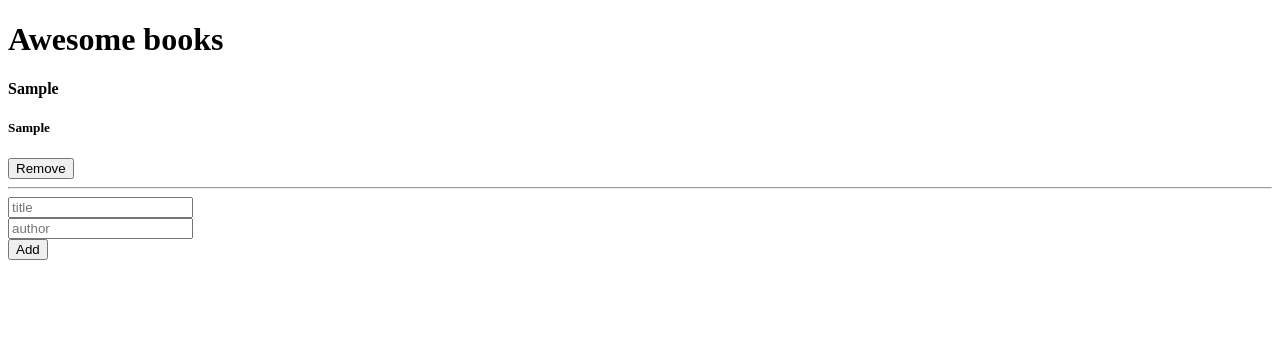
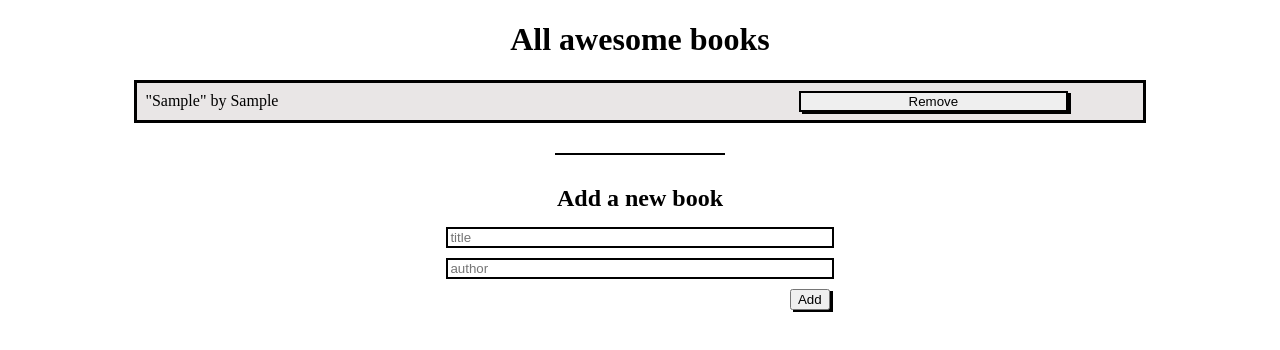
Before and after one commit to Muhammad0602/my-books, a website: page index.html in a window 1280 px wide. Both pictures are taken after typing "Sample", "Sample" into the empty fields and a click on the button "Add". Drawn offline with Linux system fonts and the light colour scheme.

Commit message:
Update styles.css added the layout

```diff
--- a/books.js
+++ b/books.js
@@ -4,67 +4,72 @@ const myBooks = document.getElementById('my-books');
 const title = document.getElementById('title');
 const author = document.getElementById('author');
 class Books {
-  constructor(title, author){
+  constructor(title, author) {
     this.title = title;
     this.author = author;
-    this.obj = {title: this.title, author: this.author};
+    this.obj = { title: this.title, author: this.author };
   }
 
    static myCollection = [];
 
    add(myBooksB) {
-        const books = document.createElement('div');
-        const h4 = document.createElement('h4');
-        const h5 = document.createElement('h5');
+     const books = document.createElement('tr');
+     // const h4 = document.createElement('h4');
+     // const h5 = document.createElement('h5');
      const btn = document.createElement('button');
-        const hr = document.createElement('hr');
+     const tdBtn = document.createElement('td');
+     // const hr = document.createElement('hr');
+     const td = document.createElement('td');
+     tdBtn.appendChild(btn);
+     tdBtn.classList.add('remove-btn');
 
      myBooksB.appendChild(books);
 
-        h4.textContent = this.title;
-        h5.textContent = this.author;
+     // h4.textContent = this.title;
+     // h5.textContent = this.author;
      btn.textContent = 'Remove';
+     td.textContent = `"${this.title}" by ${this.author}`;
 
-        books.appendChild(h4);
-        books.appendChild(h5);
-        books.appendChild(btn);
-        books.appendChild(hr);
+     // books.appendChild(h4);
+     // books.appendChild(h5);
+     books.appendChild(td);
+     books.appendChild(tdBtn);
+     // books.appendChild(hr);
      Books.myCollection.push(this.obj);
      localStorage.setItem('myCollection', JSON.stringify(Books.myCollection));
      btn.addEventListener('click', () => {
        this.removeThing(books);
        Books.myCollection.splice(Books.myCollection.indexOf(this.obj), 1);
        localStorage.setItem('myCollection', JSON.stringify(Books.myCollection));
-          //console.log(Books.myCollection.indexOf(this.obj));
+       // console.log(Books.myCollection.indexOf(this.obj));
      });
-
-
    }
 
    removeThing(bookT) {
      bookT.remove();
-
    }
 
    static loading(myBooksB) {
      const restore = JSON.parse(localStorage.getItem('myCollection'));
      for (let i = 0; i < restore.length; i += 1) {
-     const books = document.createElement('div');
-     const h4 = document.createElement('h4');
-     const h5 = document.createElement('h5');
+       const books = document.createElement('tr');
+       //  const h4 = document.createElement('h4');
+       //  const h5 = document.createElement('h5');
+       const td = document.createElement('td');
        const btn = document.createElement('button');
-     const hr = document.createElement('hr');
+       const tdBtn = document.createElement('td');
+       //  const hr = document.createElement('hr');
+       tdBtn.classList.add('remove-btn');
        let tab = Books.myCollection;
        myBooksB.appendChild(books);
 
-    h4.textContent = restore[i].title;
-    h5.textContent = restore[i].author;
+       // h4.textContent = restore[i].title;
+       // h5.textContent = restore[i].author;
+       td.textContent = `"${restore[i].title}" by ${restore[i].author}`;
        btn.textContent = 'Remove';
-
-     books.appendChild(h4);
-    books.appendChild(h5);
-    books.appendChild(btn);
-     books.appendChild(hr);
+       books.appendChild(td);
+       tdBtn.appendChild(btn);
+       books.appendChild(tdBtn);
 
        tab = restore;
        Books.myCollection = tab;
@@ -78,21 +83,15 @@ class Books {
        });
      }
    }
-
-
 }
-
-
 
 addBtn.addEventListener('click', () => {
   const title1 = title.value;
   const author1 = author.value;
   title.value = '';
   author.value = '';
-    const obj = new Books(title1, author1)
+  const obj = new Books(title1, author1);
   obj.add(myBooks);
-
-
 });
 
 window.addEventListener('load', () => {
--- a/index.html
+++ b/index.html
@@ -9,14 +9,15 @@
     <script defer src="books.js"></script>
 </head>
 <body>
-    <h1>Awesome books</h1>
-    <div id="my-books">
+    <h1>All awesome books</h1>
+    <table id="my-books">
+    </table>
+    <div class="flex-container">
+        <div class="line"></div>
+        <h2>Add a new book</h2>
+        <input id="title" type="text" placeholder="title">
+        <input id="author" type="text" placeholder="author">
+        <button id="add">Add</button>
     </div>
-
-    <input id="title" type="text" placeholder="title">
-    <br>
-    <input id="author" type="text" placeholder="author">
-    <br>
-    <button id="add">Add</button>
 </body>
 </html>
--- a/styles.css
+++ b/styles.css
@@ -1,3 +1,66 @@
 body {
   box-sizing: border-box;
 }
+
+h1 {
+  text-align: center;
+}
+
+table {
+  border-collapse: collapse;
+  width: 80%;
+  border: 3px solid black;
+  margin: 0 10%;
+  }
+
+  td {
+  text-align: left;
+  padding: 8px;
+  margin-right: 5px;
+  }
+
+  tr:nth-child(odd) {
+    background-color: #e1dcdcb5;
+}
+
+.remove-btn {
+  width: 35%;
+}
+
+.remove-btn button {
+  width: 80%;
+  border: 2px solid black;
+}
+
+.flex-container {
+  width: 30%;
+  display: flex;
+  flex-direction: column;
+  justify-content: center;
+  align-items: center;
+  gap: 10px;
+  margin: 30px auto;
+}
+
+.flex-container .line {
+  width: 45%;
+  height: 2px;
+  background-color: black;
+}
+
+.flex-container h2 {
+  margin-bottom: 5px;
+}
+
+.flex-container button {
+  align-self: flex-end;
+}
+
+.flex-container input {
+  width: 100%;
+  border: 2px solid black;
+}
+
+button {
+  box-shadow: 3px 2px black;
+}
```
Lines whose indentation alone changed are shown as unchanged.
